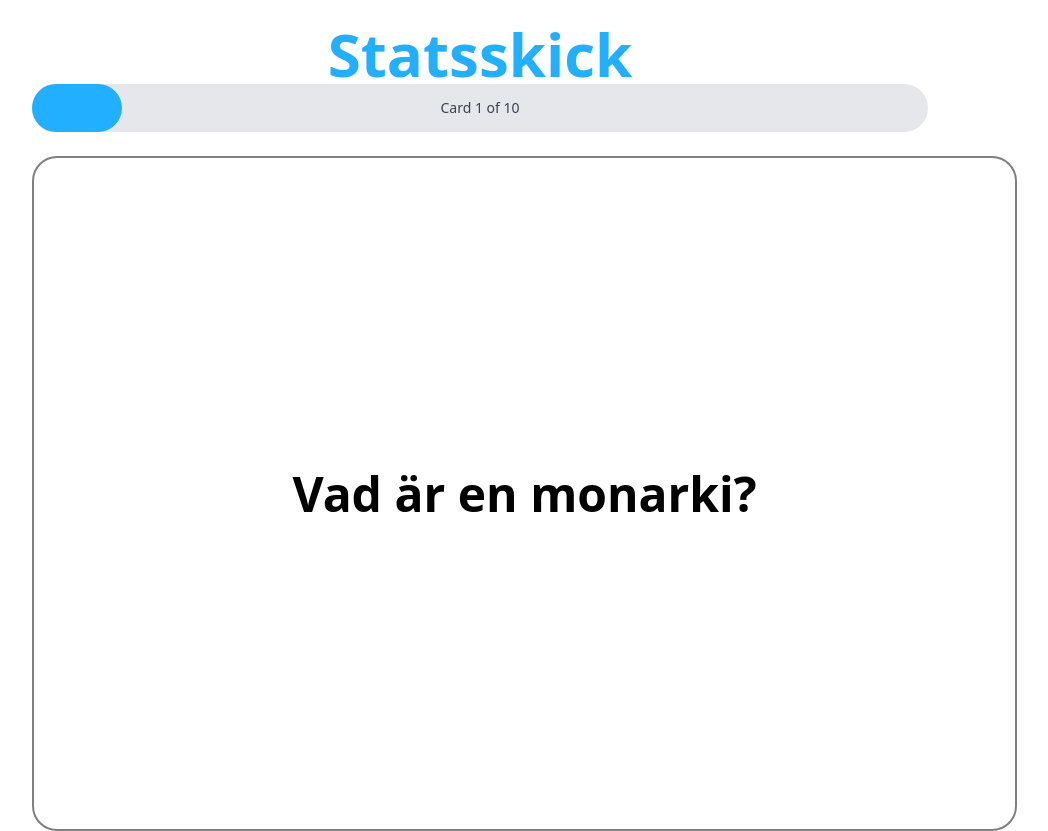
After one commit to volle1212/quizzletclone, a Flask app: page /So in a window 1280 px wide. The commit adds this page. Shown: the whole page, without its empty margins (160-1208 px from the left). Run offline with Flask 3, Linux system fonts and the light colour scheme; some libraries are stand-ins or nearby versions.

Commit message:
Flashcard UI

```diff
--- a/app.py
+++ b/app.py
@@ -11,6 +11,12 @@ app.config['DEBUG'] = True
 def homepage():
     # This route will render the "About Us" page
     return render_template('homepage.html')
+
+@app.route('/ämnen')
+def subjects():
+    # This route will render the "About Us" page
+    return render_template('subjects.html')
+
 
 @app.route('/about')
 def about():
@@ -110,6 +116,13 @@ def test_flashcards():
         return render_template('test_flashcards.html', title=title, flashcards=flashcards[title])
     return render_template('select_flashcards.html', flashcards=flashcards)
 
+@app.route('/So', methods=['GET', 'POST'])
+def So():
+    flashcards_data = load_flashcards()
+    flashcards = None
+    code = "rnEcBFbSEdHYGUj"
+    flashcards = flashcards_data.get(code)
+    return render_template('So.html', flashcards=flashcards)
 
 if __name__ == '__main__':
     app.run(debug=True)
--- a/flashcards.json
+++ b/flashcards.json
@@ -18,15 +18,83 @@
         ]
     },
     "rnEcBFbSEdHYGUj": {
-        "title": "Hej ",
+        "title": "Statsskick",
         "flashcards": [
             {
-                "question": "Fungerar",
-                "answer": "Jag ber"
+                "question": "Vad \u00e4r en monarki?",
+                "answer": "Ett statsskick d\u00e4r statschefen \u00e4r en kung eller drottning."
             },
             {
-                "question": "adsfafds",
-                "answer": "adadfs"
+                "question": "Vad inneb\u00e4r en republik?",
+                "answer": "Ett statsskick d\u00e4r statschefen \u00e4r en president, oftast vald av folket eller parlamentet."
+            },
+            {
+                "question": "Vad \u00e4r en parlamentarism?",
+                "answer": "Ett system d\u00e4r regeringen \u00e4r beroende av parlamentets st\u00f6d f\u00f6r att kunna styra."
+            },
+            {
+                "question": "Vad menas med en enhetsstat?",
+                "answer": "En stat d\u00e4r lagstiftningen sker p\u00e5 central niv\u00e5 och regioner har begr\u00e4nsat sj\u00e4lvstyre."
+            },
+            {
+                "question": "Vad k\u00e4nnetecknar en federal stat?",
+                "answer": "En stat d\u00e4r makten \u00e4r uppdelad mellan central niv\u00e5 och sj\u00e4lvstyrande regioner eller delstater."
+            },
+            {
+                "question": "Vad inneb\u00e4r en konstitutionell monarki?",
+                "answer": "En monarki d\u00e4r monarkens makt \u00e4r begr\u00e4nsad av en konstitution eller lag."
+            },
+            {
+                "question": "Vad \u00e4r en direkt demokrati?",
+                "answer": "Ett system d\u00e4r medborgarna direkt fattar beslut i fr\u00e5gor, exempelvis genom folkomr\u00f6stningar."
+            },
+            {
+                "question": "Vad menas med en representativ demokrati?",
+                "answer": "Ett system d\u00e4r medborgarna v\u00e4ljer representanter som fattar beslut \u00e5t dem."
+            },
+            {
+                "question": "Vad \u00e4r en totalit\u00e4r stat?",
+                "answer": "En stat d\u00e4r en makthavare eller ett parti har total kontroll \u00f6ver samh\u00e4llet."
+            },
+            {
+                "question": "Vad \u00e4r maktdelning?",
+                "answer": "Principen att makten delas mellan lagstiftande, verkst\u00e4llande och d\u00f6mande organ f\u00f6r att f\u00f6rhindra maktmissbruk."
+            }
+        ]
+    },
+    "NSaBH5p9Uv8QHWg": {
+        "title": "sadf",
+        "flashcards": [
+            {
+                "question": "afsd",
+                "answer": "asdf"
+            }
+        ]
+    },
+    "lH2TLugL8DFguBk": {
+        "title": "asfdasdf",
+        "flashcards": [
+            {
+                "question": "adfsadsf",
+                "answer": "asdfasdf"
+            }
+        ]
+    },
+    "0vKFLBFAjwC3NE7": {
+        "title": "fdsafdsadf",
+        "flashcards": [
+            {
+                "question": "asfdadfs",
+                "answer": "asdffdsa"
+            }
+        ]
+    },
+    "QD26wir36Ed4izD": {
+        "title": "Sn\u00e4lla fungera",
+        "flashcards": [
+            {
+                "question": "Fungerar det ",
+                "answer": "Yes"
             }
         ]
     }
--- /dev/null
+++ b/templates/So.html
@@ -0,0 +1,107 @@
+<!DOCTYPE html>
+<html lang="en">
+<head>
+  <meta charset="UTF-8">
+  <meta name="viewport" content="width=device-width, initial-scale=1.0">
+  <title>Flip Cards</title>
+  <script src="https://cdn.tailwindcss.com"></script>
+  <style>
+    /* Custom styles for the 3D flip effect */
+    .flip-card {
+      perspective: 1000px;
+    }
+    .flip-card-inner {
+      transform-style: preserve-3d;
+      transition: transform 0.4s;
+    }
+    .flipped {
+      transform: rotateX(180deg);
+    }
+    .flip-card-front,
+    .flip-card-back {
+      backface-visibility: hidden;
+      background-color: white;
+      border: 2px solid gray;
+      border-radius: 25px;
+    }
+    .flip-card-back {
+      transform: rotateX(180deg);
+    }
+    .hidden-card {
+      display: none;
+    }
+  </style>
+  <script>
+    let currentCardIndex = 0;
+
+    function showCard(index) {
+      const cards = document.querySelectorAll('.flip-card');
+      cards.forEach((card, i) => {
+        card.classList.add('hidden-card');
+        if (i === index) {
+          card.classList.remove('hidden-card');
+        }
+      });
+      updateProgressBar(index + 1, cards.length);
+    }
+
+    function updateProgressBar(current, total) {
+      const progressBar = document.getElementById('progress-bar');
+      const progressText = document.getElementById('progress-text');
+      const progressPercent = (current / total) * 100;
+      progressBar.style.width = `${progressPercent}%`;
+      progressText.textContent = `Card ${current} of ${total}`;
+    }
+
+    document.addEventListener('keydown', function(event) {
+      const cards = document.querySelectorAll('.flip-card');
+      if (event.code === 'Space') {
+        event.preventDefault();
+        const currentCard = cards[currentCardIndex].querySelector('.flip-card-inner');
+        if (currentCard) {
+          currentCard.classList.toggle('flipped');
+        }
+      } else if (event.code === 'ArrowRight') {
+        currentCardIndex = (currentCardIndex + 1) % cards.length;
+        showCard(currentCardIndex);
+      } else if (event.code === 'ArrowLeft') {
+        currentCardIndex = (currentCardIndex - 1 + cards.length) % cards.length;
+        showCard(currentCardIndex);
+      }
+    });
+
+    window.onload = () => {
+      const cards = document.querySelectorAll('.flip-card');
+      showCard(currentCardIndex);
+      updateProgressBar(1, cards.length);
+    };
+  </script>
+</head>
+<body class="flex items-center justify-center min-h-screen bg-white">
+    {% if flashcards %}
+    <div class="mt-6 text-center w-full max-w-4xl">
+        <h2 class="text-6xl font-semibold text-center" style="color: #23AFFF;">{{ flashcards['title'] }}</h2>
+        <div class="w-full bg-gray-200 rounded-full h-12 mb-6 relative">
+          <div id="progress-bar" class="h-12 rounded-full" style="background-color: #23AFFF; width: 0%;"></div>
+          <span id="progress-text" class="absolute inset-0 flex items-center justify-center text-sm font-medium text-gray-700"></span>
+        </div>
+        <ul class="space-y-4">
+            {% for card in flashcards['flashcards'] %}
+            <div class="flip-card hidden-card" style="width: 985px; height: 675px;" onclick="this.querySelector('.flip-card-inner').classList.toggle('flipped')">
+                <div class="flip-card-inner relative w-full h-full">
+                    <div class="flip-card-front absolute w-full h-full text-black flex items-center justify-center text-xl font-bold">
+                        <h1 class="text-5xl font-bold">{{ card['question'] }}</h1>
+                    </div>
+                    <div class="flip-card-back absolute w-full h-full flex flex-col items-center justify-center text-lg">
+                        <h1 class="text-4xl font-bold">{{ card['answer'] }}</h1>
+                    </div>
+                </div>
+            </div>
+            {% endfor %}
+        </ul>
+    </div>
+    {% elif flashcards is not none %}
+        <p class="text-red-500 text-center mt-4">Invalid code entered. Please try again.</p>
+    {% endif %}
+</body>
+</html>
```
Also changed, not shown: templates/index.html (+51 -4 lines), templates/subjects.html (added, +69 -0 lines), templates/view_flashcards.html (+72 -10 lines), static/images/Messi.webp (added), static/images/MonaLisa.webp (added), static/images/Natur.jpg (added), static/images/Spain.webp (added), static/images/Sthlm.jpg (added), static/images/tyskland.jpg (added).
